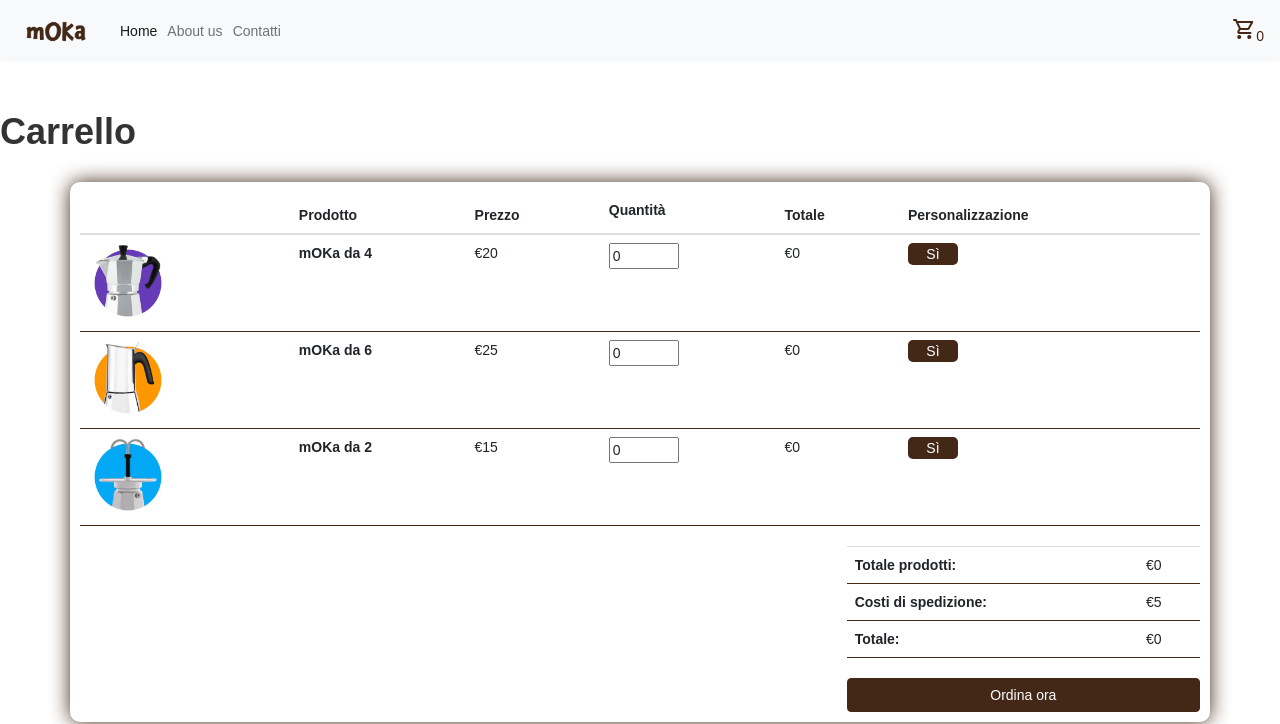
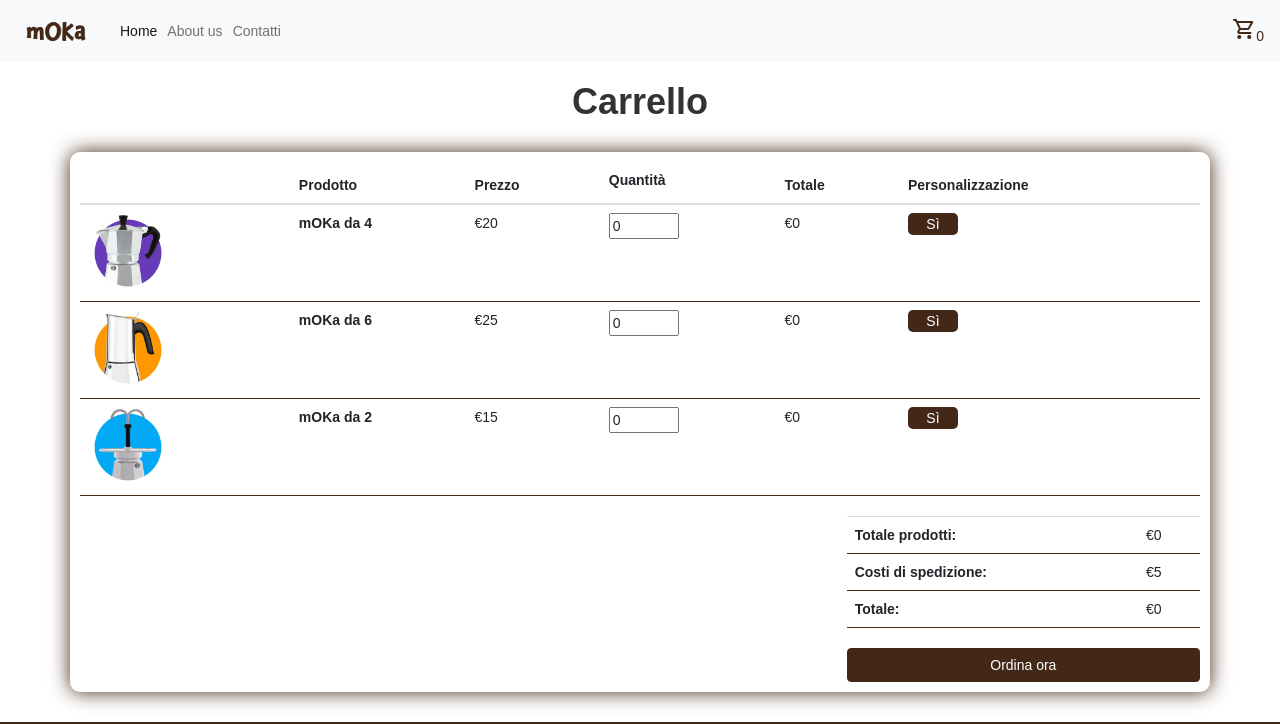
Before and after one commit to lilchix/provadefinitiva, a plain HTML site: page carrello.html in a window 1280 px wide. Shown: the top 724 px of the page. Drawn offline with nearby package versions, Linux system fonts and the light colour scheme.

Commit message:
Update stile.css

```diff
--- a/stile.css
+++ b/stile.css
@@ -316,7 +316,7 @@ fieldset {
 }
 
 #titolo-carrello{
-  margin: 50px auto 10px auto;
+ text-align: center;
   padding: 0px;
 }
 
```
